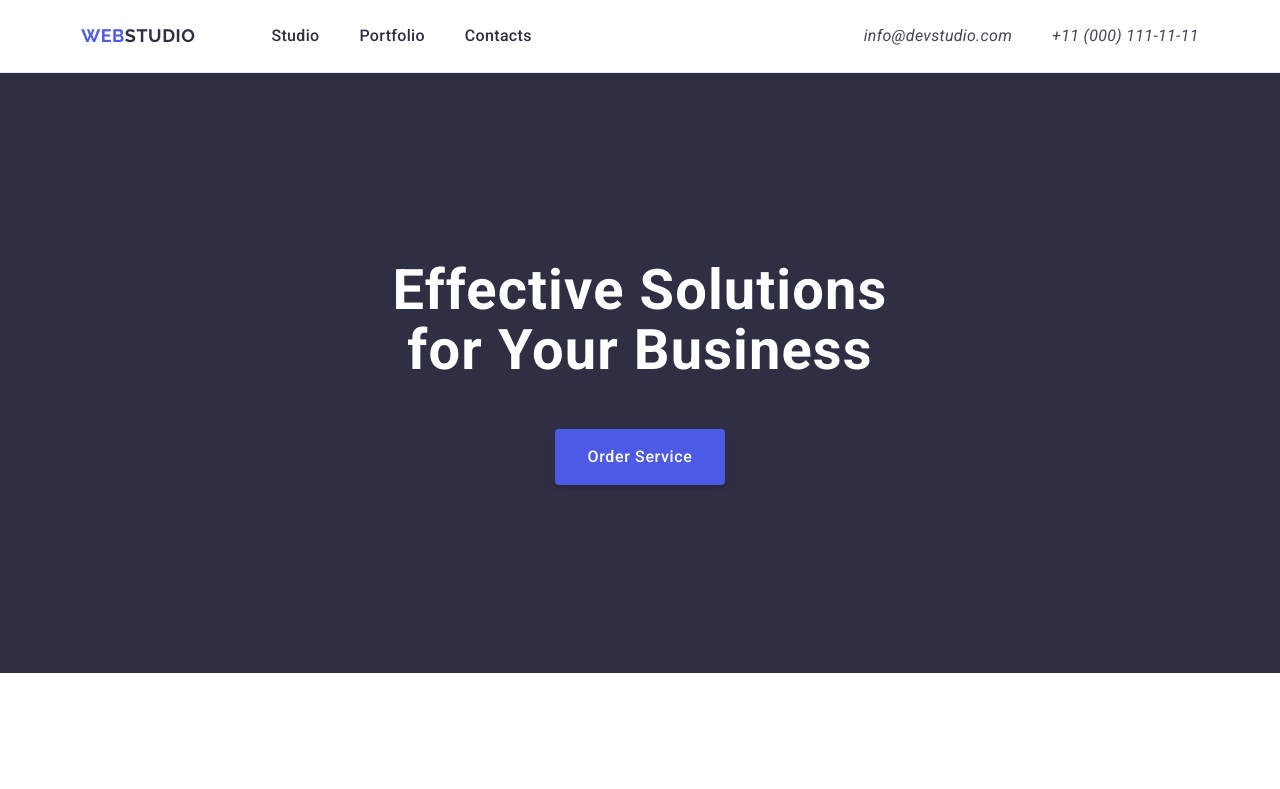
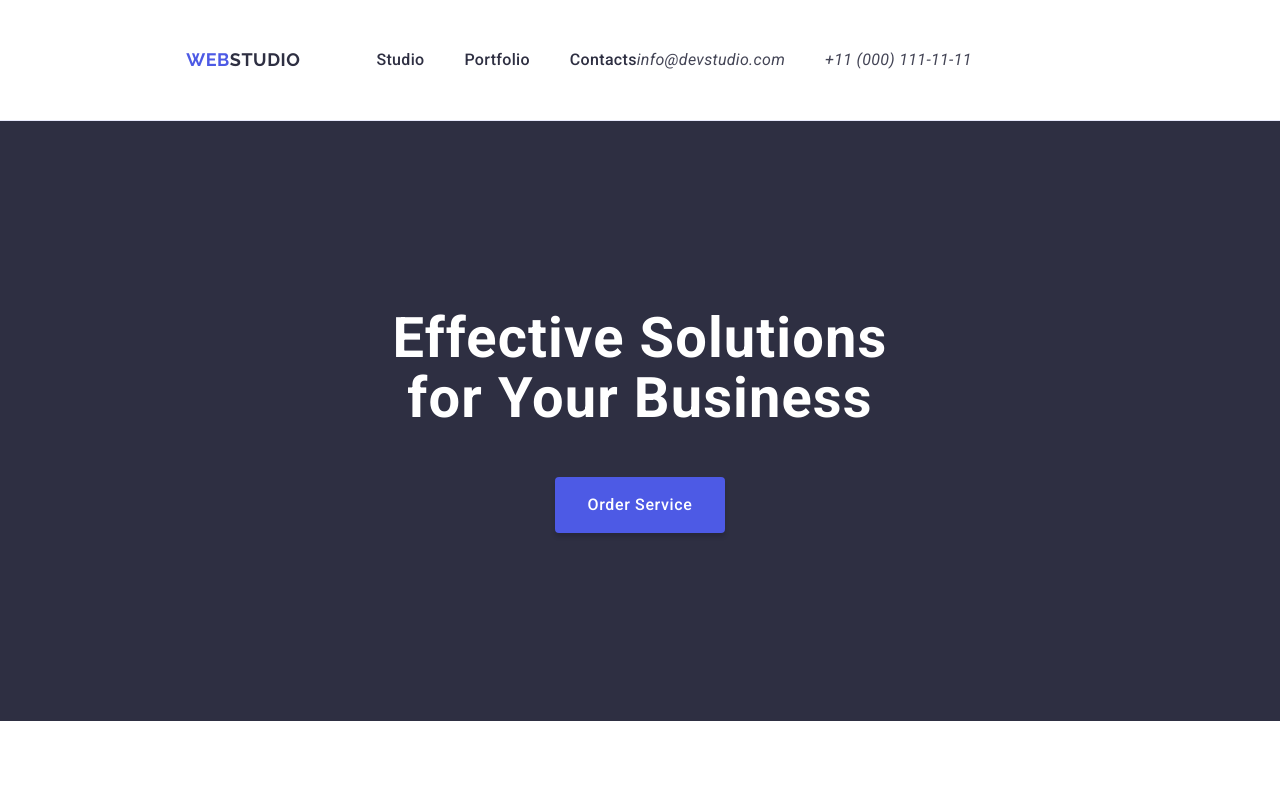
Before and after one commit to OlhaYanul/goit-markup-hw-03, a plain HTML site: page index.html in a window 1280 px wide. Shown: the top 789 px of the page. Drawn offline with nearby package versions, Linux system fonts and the light colour scheme.

Commit message:
what is hidden

```diff
--- a/css/styles.css
+++ b/css/styles.css
@@ -243,7 +243,11 @@ img {
 /*header section*/
 .box-header {
     border-bottom: 1px solid #e7e9fc;
-    padding: 0 15px;
+}
+
+.box-header .container {
+    max-width: 1158px;
+    padding: 24px 0;
 }
 
 .header-container-nav {
@@ -251,23 +255,19 @@ img {
     align-items: center;
 }
 
+.nav-element .link,
+.adrs-element .contacts {
+    padding: 24px 0;
+}
+
 .header-container-nav .link-main {
     margin-right: 76px;
-}
-
-.header-container-adrs {
-    margin-left: 332px;
 }
 
 .nav-cont,
 .adrs-cont {
     display: flex;
     gap: 40px;
-}
-
-.nav-element,
-.adrs-element {
-    padding: 24px 0;
 }
 
 
```
Also changed, not shown: 1 other file.
